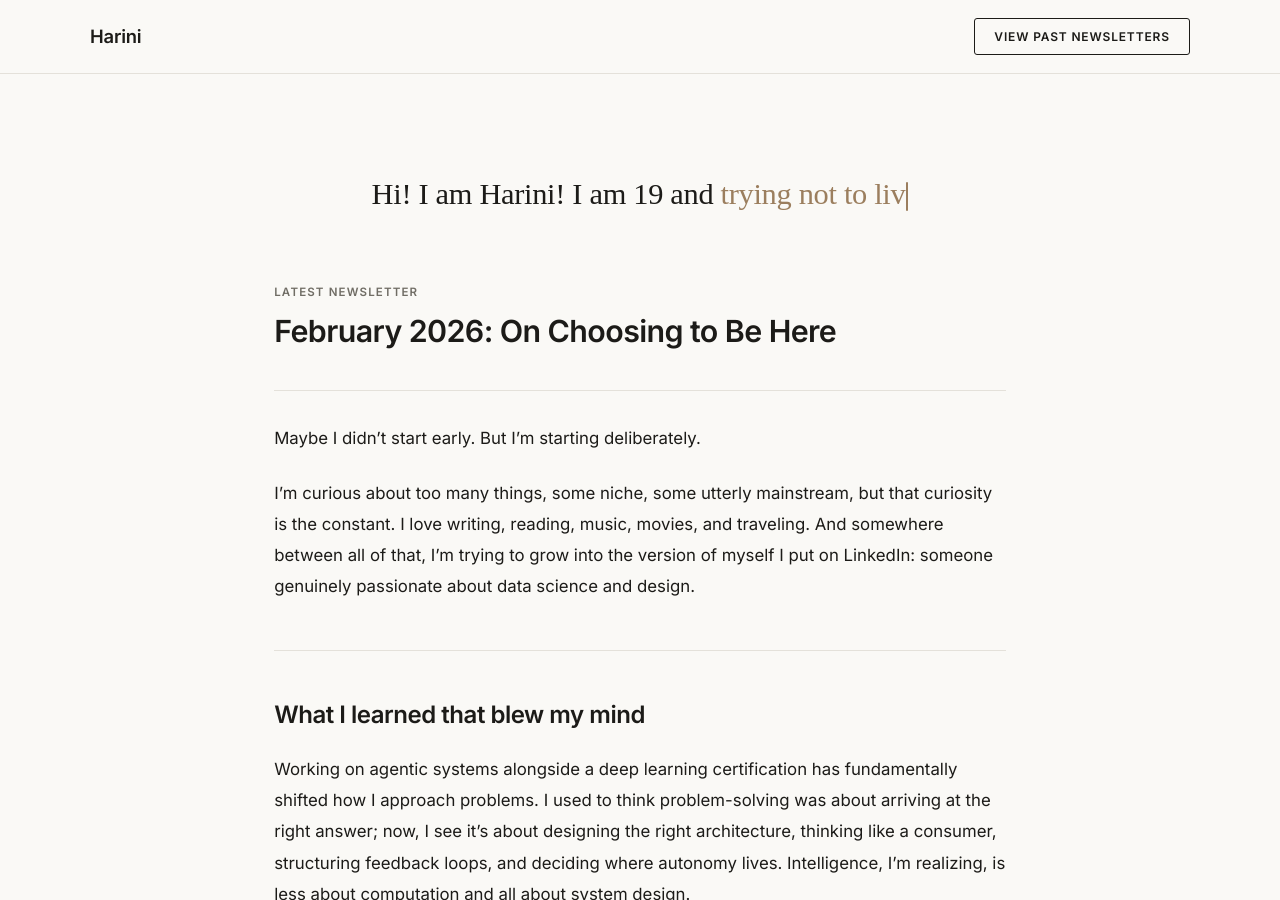
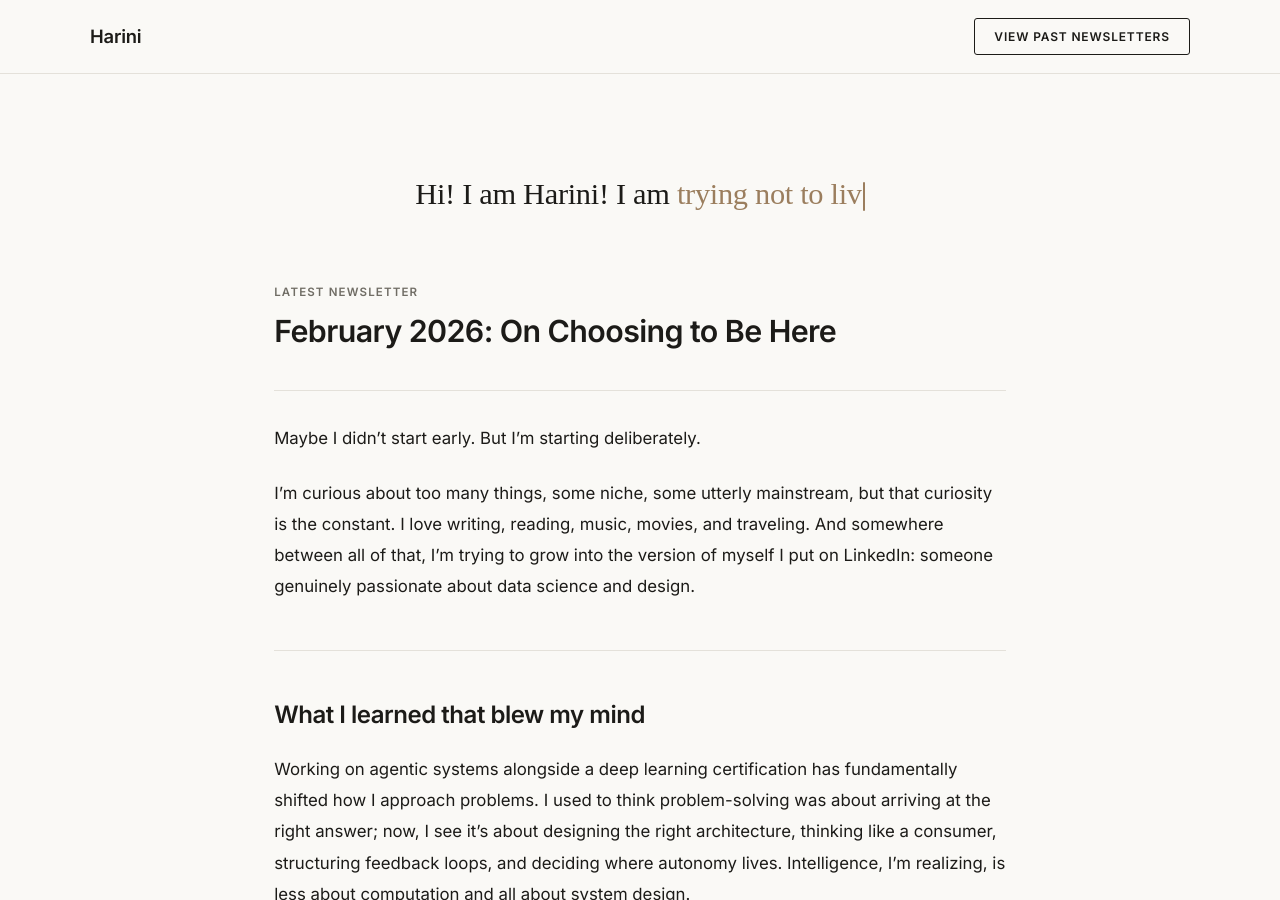
Before and after one commit to Harini-UW/harini.lol, a Jekyll site: the page built from index.html, in a window 1280 px wide and 900 px high. Built offline with Jekyll 4.4.1, drawn with Linux system fonts in a browser that asks for light colours; some web fonts are replaced.

Commit message:
Remove age from hero typing animation prefix

```diff
--- a/index.html
+++ b/index.html
@@ -6,7 +6,7 @@
 <!-- ===== HERO: Typing Animation ===== -->
 <section class="hero">
   <p class="hero__text">
-    Hi! I am Harini! I am 19 and&nbsp;<span class="typing-span" id="typing-text"></span><span class="cursor" id="typing-cursor" aria-hidden="true"></span>
+    Hi! I am Harini! I am&nbsp;<span class="typing-span" id="typing-text"></span><span class="cursor" id="typing-cursor" aria-hidden="true"></span>
   </p>
 </section>
 
```
